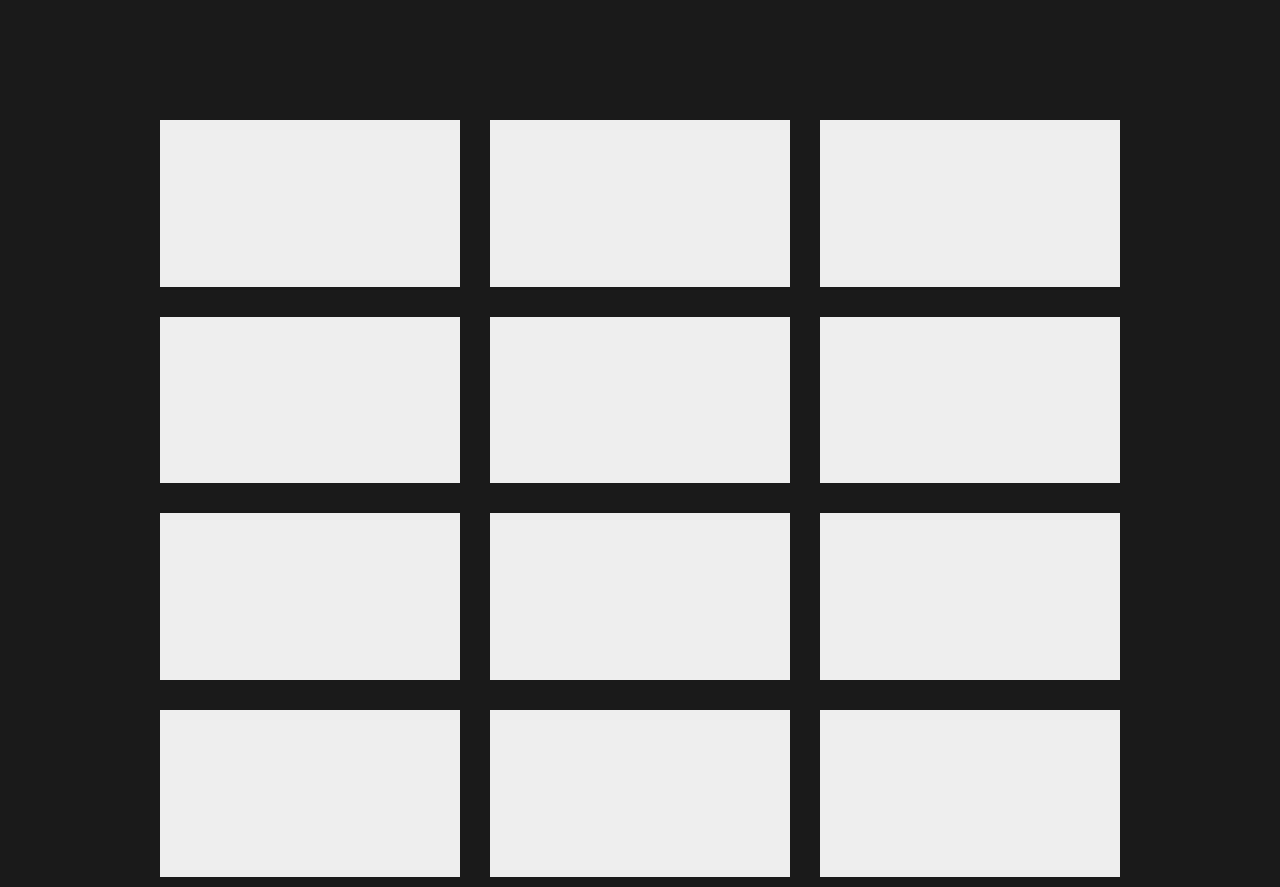
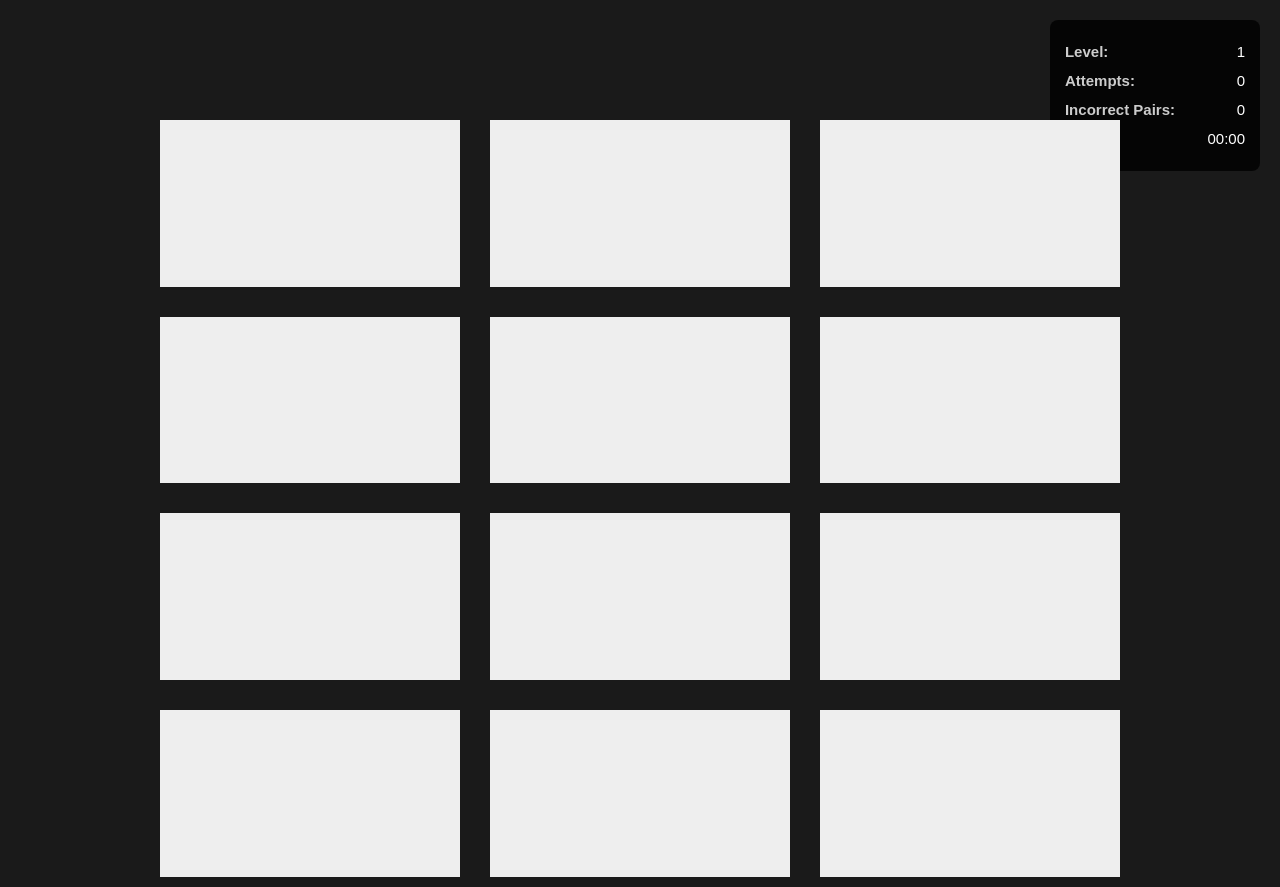
Before and after one commit to EwelinaZet/memory-game, a Vue app: page / in a window 1280 px wide. Built offline with nearby package versions, Linux system fonts and the light colour scheme; no server answers; the HTML template or start-up script is replaced by a standard one.

Commit message:
add stats

```diff
--- a/src/components/GameBoard.vue
+++ b/src/components/GameBoard.vue
@@ -1,4 +1,5 @@
 <template>
+  <GameStats :stats="gameStats" />
   <div class="game-board-container" ref="containerRef">
     <div class="board" :style="{ width: boardSize.width + 'px', height: boardSize.height + 'px' }">
       <GameCard
@@ -15,8 +16,9 @@
 
 <script setup lang="ts">
 import { ref, onMounted } from 'vue'
-import type { Card, BoardSize, CardRarity } from '../types/memory'
+import type { Card, BoardSize, CardRarity, GameStats as GameStatsType } from '../types/memory'
 import GameCard from './GameCard.vue'
+import GameStats from './GameStats.vue'
 import { Howl } from 'howler'
 
 const props = defineProps<{
@@ -36,8 +38,15 @@ const soundWin = new Howl({
   src: ['src/assets/sounds/level-up.mp3'],
 })
 
+const gameStats = ref<GameStatsType>({
+  level: level.value,
+  attempts: 0,
+  incorrectPairs: 0,
+  startTime: null,
+  endTime: null,
+})
+
 const createCards = () => {
-  console.log('Create cards')
   const cards: Card[] = []
   const gridSize = 2 + level.value
   const padding = 10
@@ -75,9 +84,14 @@ const createCards = () => {
 }
 
 const handleCardClick = (clickedCard: Card) => {
+  if (gameStats.value.startTime === null) {
+    gameStats.value.startTime = Date.now()
+  }
+
   flippedCards.value.push(clickedCard)
 
   if (flippedCards.value.length === 2) {
+    gameStats.value.attempts++
     flipLocked.value = true
     setTimeout(() => {
       checkForMatch(clickedCard)
@@ -93,6 +107,7 @@ const checkForMatch = (clickedCard: Card) => {
     if (cards.value.length === 0) levelUp()
     else sound.play()
   } else {
+    gameStats.value.incorrectPairs++
     const flippedIds = new Set(flippedCards.value.map((card) => card.id))
     cards.value.forEach((card) => {
       if (flippedIds.has(card.id)) {
@@ -107,10 +122,24 @@ const checkForMatch = (clickedCard: Card) => {
 const levelUp = () => {
   soundWin.play()
   setTimeout(() => {
-    level.value = level.value + 1
+    level.value++
     cards.value = createCards()
   }, 1200)
+
+  gameStats.value.endTime = Date.now()
 }
+
+const resetGame = () => {
+  gameStats.value = {
+    attempts: 0,
+    incorrectPairs: 0,
+    startTime: null,
+    endTime: null,
+  }
+  cards.value = createCards()
+  flippedCards.value = []
+}
+
 onMounted(() => {
   createCards()
   cards.value = createCards()
--- /dev/null
+++ b/src/components/GameStats.vue
@@ -0,0 +1,86 @@
+<template>
+  <div class="game-stats">
+    <div class="stat-item">
+      <span class="label">Level:</span>
+      <span class="value">{{ stats.level }}</span>
+    </div>
+    <div class="stat-item">
+      <span class="label">Attempts:</span>
+      <span class="value">{{ stats.attempts }}</span>
+    </div>
+    <div class="stat-item">
+      <span class="label">Incorrect Pairs:</span>
+      <span class="value">{{ stats.incorrectPairs }}</span>
+    </div>
+    <div class="stat-item">
+      <span class="label">Time:</span>
+      <span class="value">{{ formattedTime }}</span>
+    </div>
+  </div>
+</template>
+
+<script setup lang="ts">
+import { ref, computed, onMounted, onUnmounted } from 'vue'
+import type { GameStats } from '../types/memory'
+
+const props = defineProps<{
+  stats: GameStats
+}>()
+
+const currentTime = ref(Date.now())
+
+const formattedTime = computed(() => {
+  if (!props.stats.startTime) return '00:00'
+
+  const endTime = props.stats.endTime || currentTime.value
+  const timeMs = endTime - props.stats.startTime
+  if (timeMs < 0) return '00:00'
+  const seconds = Math.floor(timeMs / 1000)
+  const minutes = Math.floor(seconds / 60)
+  return `${minutes}:${(seconds % 60).toString().padStart(2, '0')}`
+})
+
+let timerInterval: number
+onMounted(() => {
+  timerInterval = setInterval(() => {
+    currentTime.value = Date.now()
+  }, 1000)
+})
+
+onUnmounted(() => {
+  if (timerInterval) {
+    clearInterval(timerInterval)
+  }
+})
+</script>
+
+<style scoped>
+.game-stats {
+  position: absolute;
+  top: 20px;
+  right: 20px;
+  background: rgba(0, 0, 0, 0.8);
+  padding: 15px;
+  border-radius: 8px;
+  color: white;
+  font-family: Arial, sans-serif;
+}
+
+.stat-item {
+  margin: 5px 0;
+  display: flex;
+  justify-content: space-between;
+  gap: 10px;
+}
+
+.label {
+  font-weight: bold;
+  color: #ccc;
+}
+
+.value {
+  color: #fff;
+  min-width: 60px;
+  text-align: right;
+}
+</style>
```
Also changed, not shown: src/types/memory.ts (+8 -0 lines).
